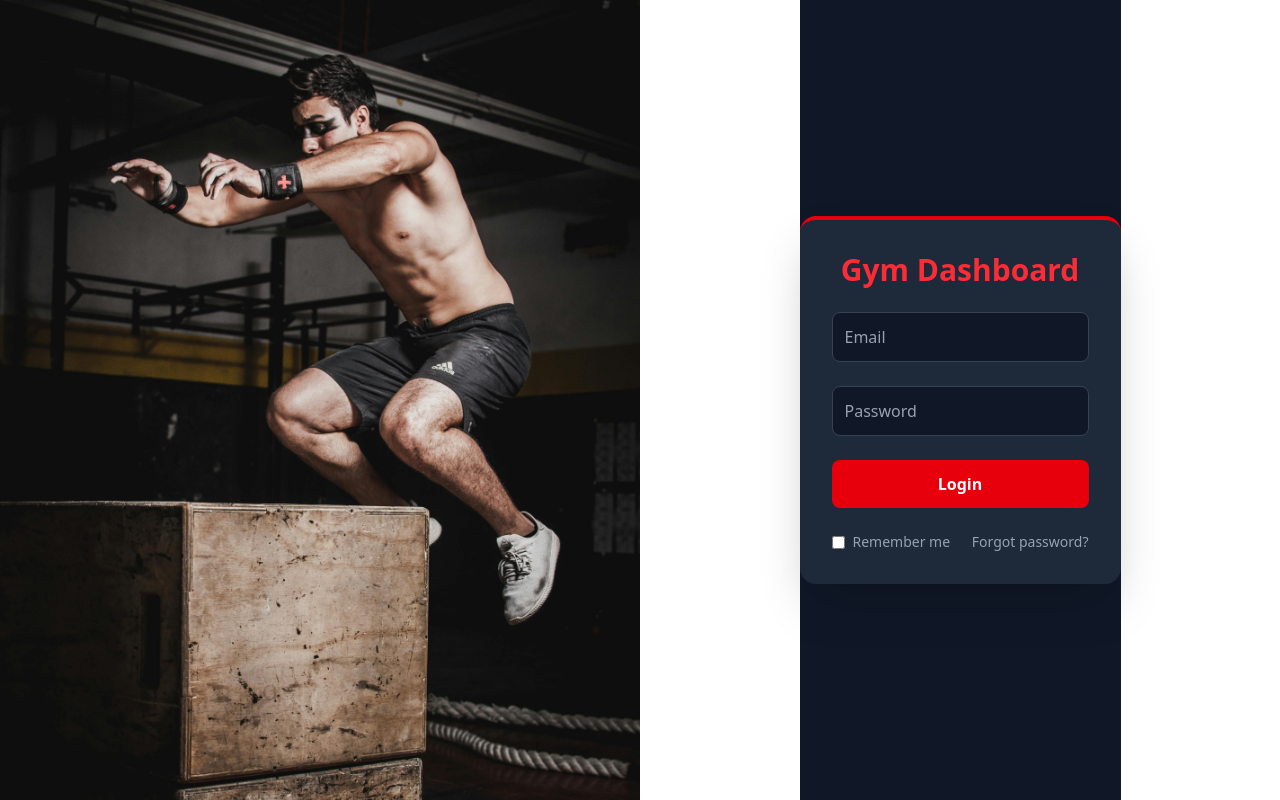
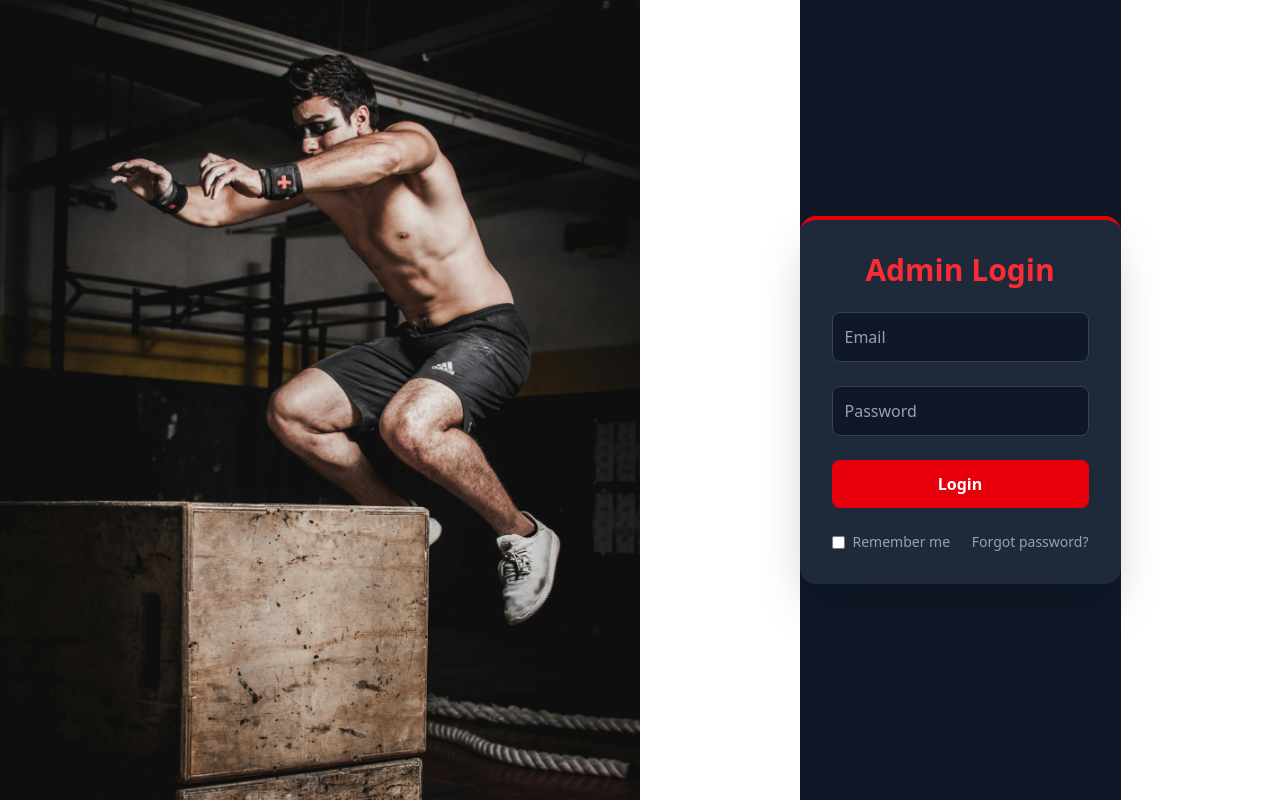
Before and after one commit to Krish-AryanDev/Gym-Dashboard-System, a React (Vite) app: page / in a window 1280 px wide. Built offline with nearby package versions, Linux system fonts and the light colour scheme.

Commit message:
add Login Feature

```diff
--- a/src/components/LoginForm.jsx
+++ b/src/components/LoginForm.jsx
@@ -1,31 +1,69 @@
+import { useState,useEffect } from "react"
+
+
 function LoginForm(){
+
+    const [email, setEmail] = useState("");
+    const [password, setPassword] = useState("");
+
+    useEffect(() => {
+        if(!localStorage.getItem("user")){
+            localStorage.setItem(
+                "user", JSON.stringify({email: "Thisisatest@gmail.com" , password: "Test@1234"})
+            );
+        }
+    },[]);
+
+    const handleLogin = (e) => {
+        e.preventDefault();
+
+        const user = JSON.parse(localStorage.getItem("user"));
+
+        if(email == user.email && password === user.password){
+            alert("you are logged in")
+        }else{
+            alert("Invalid Email or Password")
+        }
+    }
+
     return(
            <div className="flex justify-center items-center min-h-screen bg-gray-900">
                 <div className="bg-gray-800 rounded-2xl shadow-2xl p-8 max-w-md w-full border-t-4 border-red-600">
-                    <form className="flex flex-col gap-6">
-                    <h2 className="text-3xl font-bold text-center text-red-500">Gym Dashboard</h2>
+                    <form className="flex flex-col gap-6"
+                        onSubmit={handleLogin}>
+                    <h2 className="text-3xl font-bold text-center text-red-500">Admin Login</h2>
 
                     <input
                         type="email"
                         placeholder="Email"
+                        value={email}
+                        onChange={(e)=>{
+                            setEmail(e.target.value)
+                        }}
                         className="border border-gray-700 p-3 rounded-lg bg-gray-900 text-white placeholder-gray-400 focus:outline-none focus:ring-2 focus:ring-red-500 transition"
                     />
                     <input
                         type="password"
                         placeholder="Password"
+                        value={password}
+                        onChange={(e) => {
+                            setPassword(e.target.value)
+                        }}
                         className="border border-gray-700 p-3 rounded-lg bg-gray-900 text-white placeholder-gray-400 focus:outline-none focus:ring-2 focus:ring-red-500 transition"
                     />
 
                     <button
                         type="submit"
                         className="bg-red-600 text-white p-3 rounded-lg hover:bg-red-700 transition font-semibold"
+                        onClick={handleLogin}
                     >
                         Login
                     </button>
 
                     <div className="flex justify-between text-sm text-gray-400">
                         <label className="flex items-center">
-                        <input type="checkbox" className="mr-2" />
+                        <input type="checkbox" className="mr-2"
+                        />
                         Remember me
                         </label>
                         <a href="#" className="hover:text-red-500 transition">Forgot password?</a>
```
